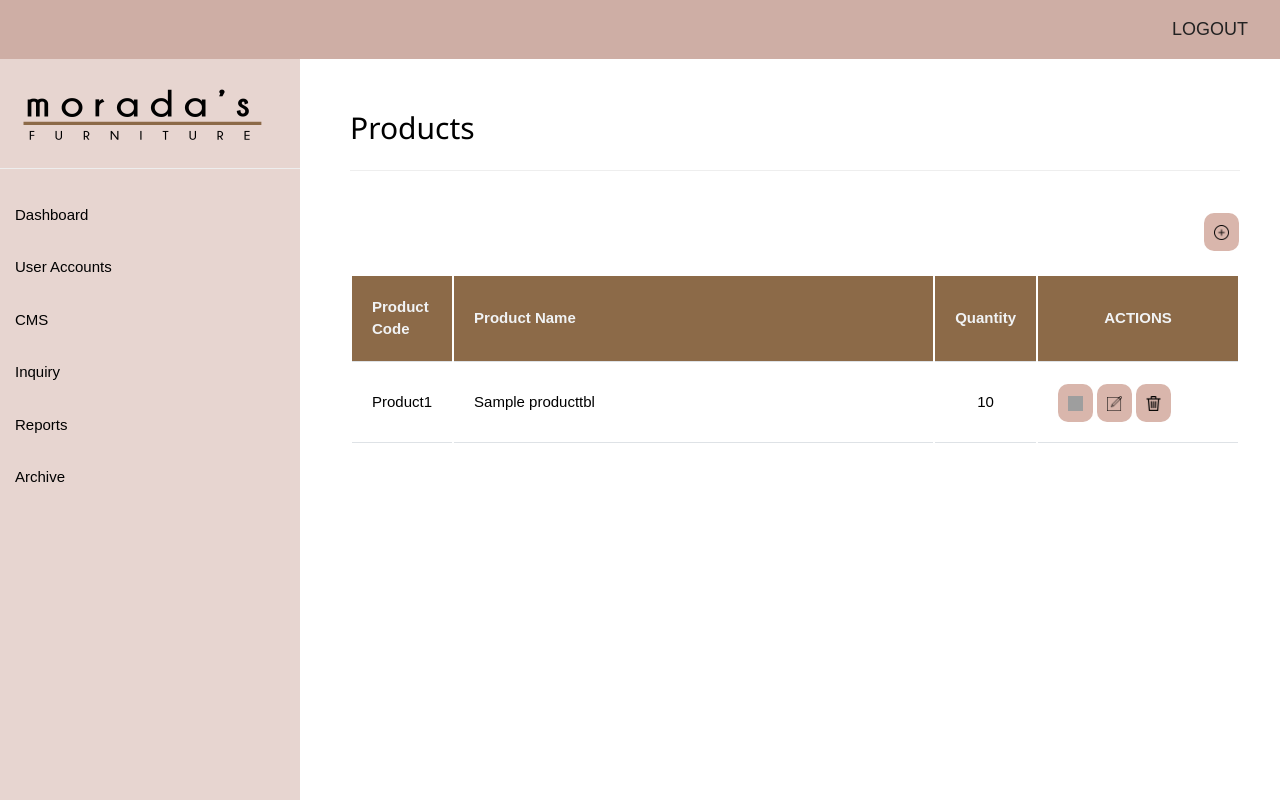
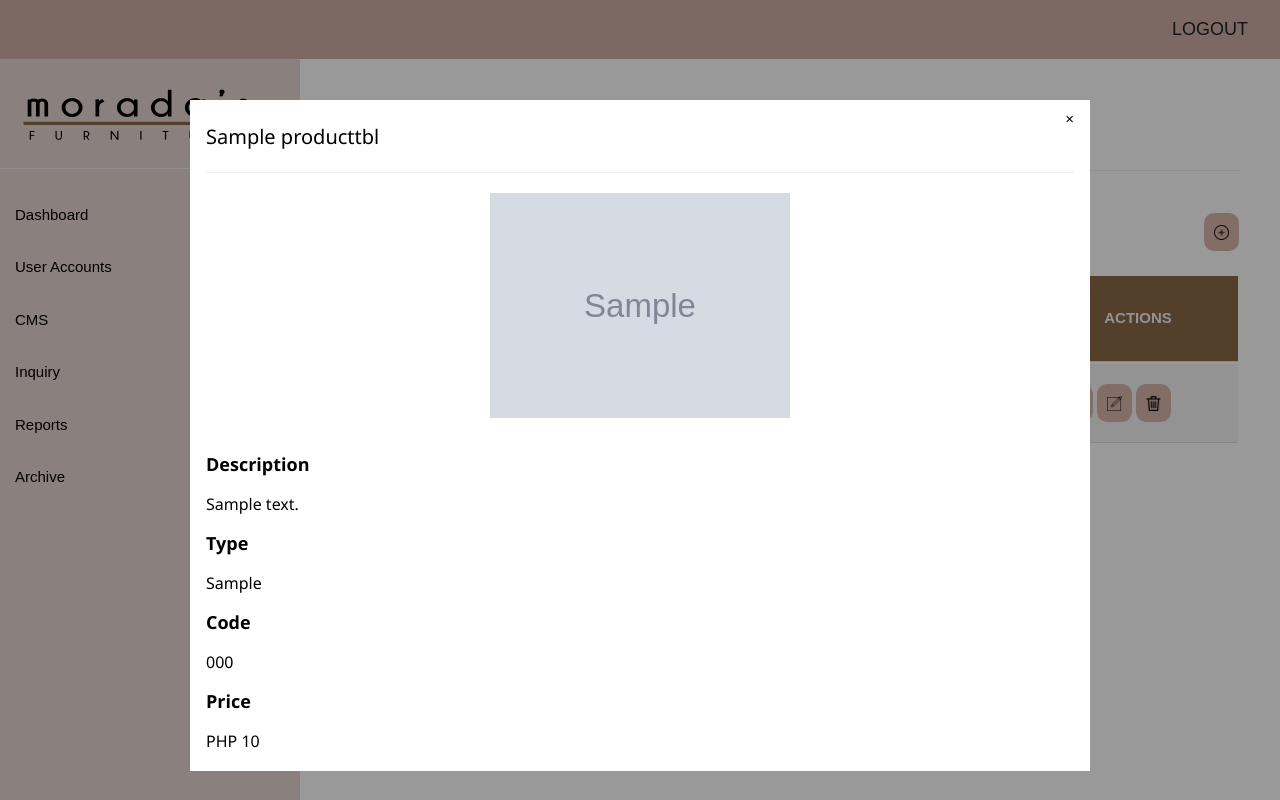
Before and after one commit to tetsu0329/morada, a PHP site: page /admin/cms_products.php?ID=1 in a window 1280 px wide. Run offline with PHP 8.4, Linux system fonts and the light colour scheme; the visitor is signed in with stand-in values (Sample User, id 1); data comes from the database, SQL or seed files in the repository; tables that the repository leaves empty or names only in its code hold one stand-in row (values such as "Sample post"); grey boxes marked "Sample" are stand-in pictures; grey boxes are pictures that could not be loaded.

Commit message:
Added Product modal

```diff
--- a/admin/cms_products.php
+++ b/admin/cms_products.php
@@ -343,7 +343,13 @@ textarea {
 		      <td class="name"><?php echo $rows['productname'] ?></td>
 		      <td><center><?php echo $rows['quantity'] ?></center></td>
 		      <td style="float: left;" class="action">
-		      	<button onclick="document.getElementById('view_modal').style.display='block'" class="btn_style"><img src="img/view.png" style="height: 15px; width: 15px;"></button>
+						<a href="?ID=<?php echo $rows['id'] ?>"><button class="btn_style"><img src="img/view.png" style="height: 15px; width: 15px;"></button></a>
+						<?php
+													if(isset($_GET['ID'])){
+														$prodid = $_GET['ID'];
+														$sqlprodview = mysqli_query($conn,"SELECT * FROM producttbl WHERE id = $prodid");
+															while($rows=mysqli_fetch_assoc($sqlprodview)){
+													?>
                       <div id="view_modal" class="w3-modal">
                         <div class="w3-modal-content">
                           <header class="w3-container">
@@ -351,17 +357,21 @@ textarea {
                           </header>
 
                           <div class="w3-container">
-                            <h4>View Product Name</h4>
-						    <hr>
-							<center><img src="img/logo.png" width="300px;" class="prod_img"><br><br></center>
-							<h5 style="font-weight: 600;">Description</h5>
-							<h6 style="line-height: 2;"><?php echo $rows['productdesc'] ?>x</h6>
-							<h5 style="font-weight: 600;">Type</h5><h6 style="line-height: 2;">Lorem ipsum</h6>
-							<h5 style="font-weight: 600;">Code</h5><h6 style="line-height: 2;">LOREM123</h6>
-							<h5 style="font-weight: 600;">Price</h5><h6 style="line-height: 2;">123.00</h6>
+                            <h4><?php echo $rows['productname'] ?></h4>
+						    						<hr>
+														<center><img src="<?php echo $rows['productimage'] ?>" width="300px;" class="prod_img"><br><br></center>
+														<h5 style="font-weight: 600;">Description</h5>
+														<h6 style="line-height: 2;"><?php echo $rows['productdesc'] ?></h6>
+														<h5 style="font-weight: 600;">Type</h5><h6 style="line-height: 2;"><?php echo $rows['productcat'] ?></h6>
+														<h5 style="font-weight: 600;">Code</h5><h6 style="line-height: 2;"><?php echo $rows['productcode'] ?></h6>
+														<h5 style="font-weight: 600;">Price</h5><h6 style="line-height: 2;"><?php echo "PHP ". $rows['itemprice'] ?></h6>
                           </div>
                         </div>
-                      </div>
+											</div>
+											<?php
+															}
+														}
+											?>
 
 
 				<button onclick="document.getElementById('edit_modal').style.display='block'" class="btn_style"><img src="img/edit.png" style="height: 15px; width: 15px;"></button>
@@ -485,3 +495,20 @@ textarea {
 </body>
 
 </html>
+<?php
+echo "<script> var view_modal = document.getElementById('view_modal'); </script>";
+	if(isset($_GET['ID'])){
+		$idd = $_GET['ID'];
+		echo "<script> view_modal.style.display = 'block' </script>";
+	}
+
+?>
+<script>
+	// When the user clicks anywhere outside of the modal, close it
+	window.onclick = function(event) {
+
+			if (event.target == view_modal) {
+			view_modal.style.display = "none";
+			}
+		}
+</script>
```
